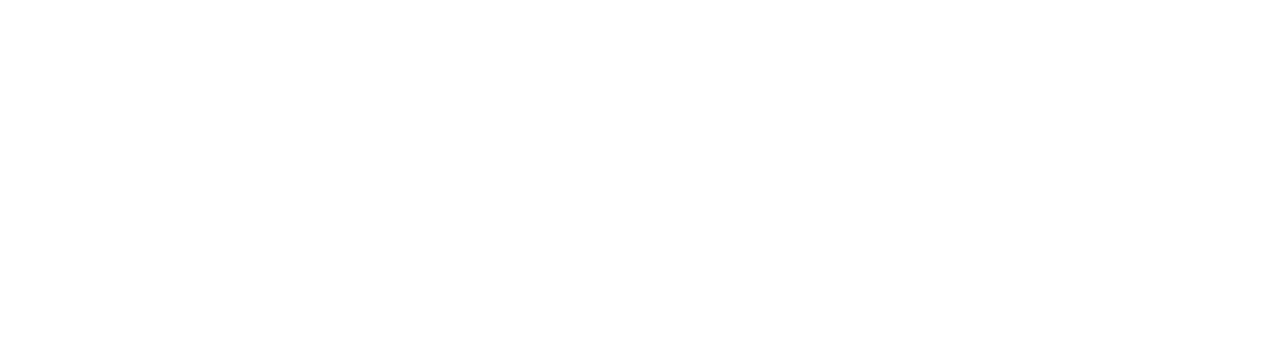
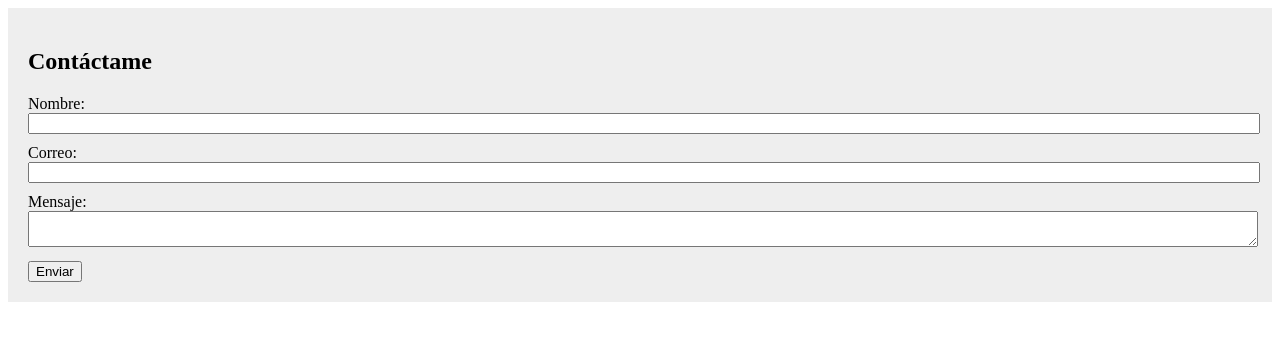
Before and after one commit to Emily0818-git/practicagitHub-Flow, a plain HTML site: page index.html in a window 1280 px wide. Drawn offline with Linux system fonts and the light colour scheme.

Commit message:
practica realizada

```diff
--- a/index.html
+++ b/index.html
@@ -8,17 +8,19 @@
 </head>
 <body>
 
-  <!-- Encabezado (Alumno 1) -->
-  <!-- Tu sección va aquí -->
+  <section id="contacto">
+ <h2>Contáctame</h2>
+ <form>
+ <label>Nombre:</label><br />
+ <input type="text" name="nombre" /><br />
+ <label>Correo:</label><br />
+ <input type="email" name="correo" /><br />
+ <label>Mensaje:</label><br />
+ <textarea name="mensaje"></textarea><br />
+ <button type="submit">Enviar</button>
+ </form>
+</section>
 
-  <!-- Perfil / Presentación (Alumno 2) -->
-  <!-- Tu sección va aquí -->
-
-  <!-- Galería de Proyectos (Alumno 3) -->
-  <!-- Tu sección va aquí -->
-
-  <!-- Formulario de Contacto (Alumno 4) -->
-  <!-- Tu sección va aquí -->
 
 </body>
 </html>
--- a/style.css
+++ b/style.css
@@ -1,2 +1,10 @@
 /* Estilos generales para el proyecto */
 /* Aquí cada alumno puede agregar los estilos de su sección */
+#contacto {
+ padding: 20px;
+ background-color: #eee;
+}
+#contacto input, #contacto textarea {
+ width: 100%;
+ margin-bottom: 10px;
+}
```
